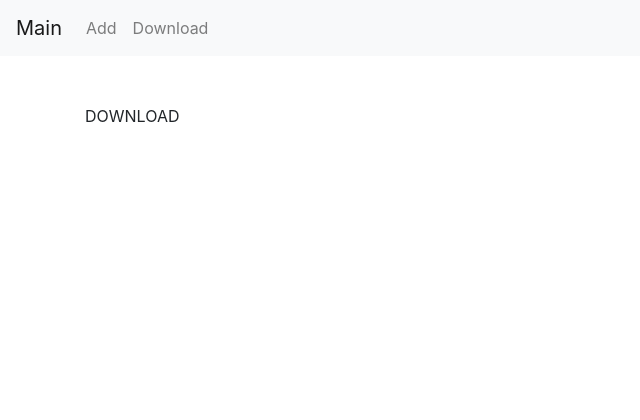
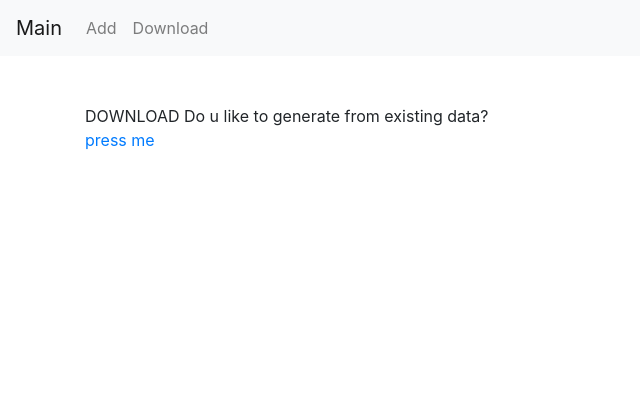
Before and after one commit to bigger777/hackathon, a Flask app: page /download/ in a window 1280 px wide. Shown: the top 420 px of the page, without its empty margins (0-640 px from the left). Run offline with Flask 2, Linux system fonts and the light colour scheme; some libraries are stand-ins or nearby versions.

Commit message:
files download, ~3 hours until

```diff
--- a/src/templates/download.html
+++ b/src/templates/download.html
@@ -1,4 +1,6 @@
 {% extends 'base.html' %}
 {% block container %}
 DOWNLOAD
+Do u like to generate from existing data? <br>
+<a href="{{url_for("gen_and_download", filename='db.sqlite')}}" class>press me</a>
 {% endblock %}
--- a/src/templates/index.html
+++ b/src/templates/index.html
@@ -1,6 +1,5 @@
 {% extends 'base.html' %}
 {% block container %}
-<p>This is an example paragraph. Anything in the <strong>body</strong> tag will appear on the page, just like this <strong>p</strong> tag and its contents.</p>
 <ul class="nav nav-tabs">
     <li class="nav-item">
         <a class="nav-link active" data-toggle="tab" href="#power_line">{{goals_names["power_line"]}}</a>
--- a/src/views.py
+++ b/src/views.py
@@ -1,4 +1,4 @@
-from flask import render_template, redirect, url_for, abort, request
+from flask import render_template, redirect, url_for, abort, request, send_file, send_from_directory
 from app import app
 from forms import *
 from models import *
@@ -16,6 +16,14 @@ def index():
     substations = db.session.query(Substation).all()
     transformers = db.session.query(Transformer).all()
     return render_template("index.html", goals_names=goals_names, power_lines=power_lines, lines_segments=lines_segments, substations=substations, transformers=transformers)
+
+@app.route("/download/")
+def download():
+    return render_template('download.html')
+
+@app.route('/uploads/<path:filename>', methods=['GET', 'POST'])
+def gen_and_download(filename):
+        return send_from_directory(directory='./', filename=filename)
 
 @app.route("/edit/<obj>/<index>/", methods=['GET', 'POST'])
 def edit(obj, index):
@@ -123,7 +131,3 @@ def add_spec(obj):
         db.session.commit()
         return redirect(url_for('index'))
     return render_template("add_spec.html", form=form, obj=obj)
-
-@app.route("/download/")
-def download():
-    return render_template("download.html")
```
